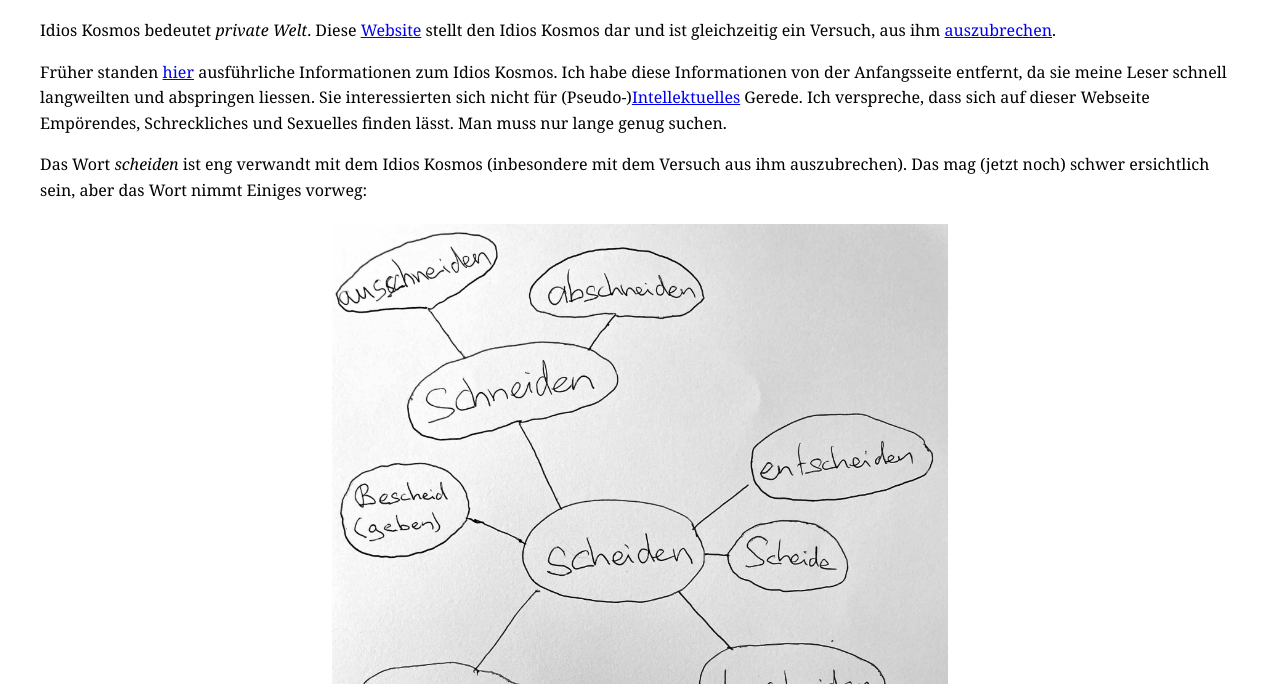
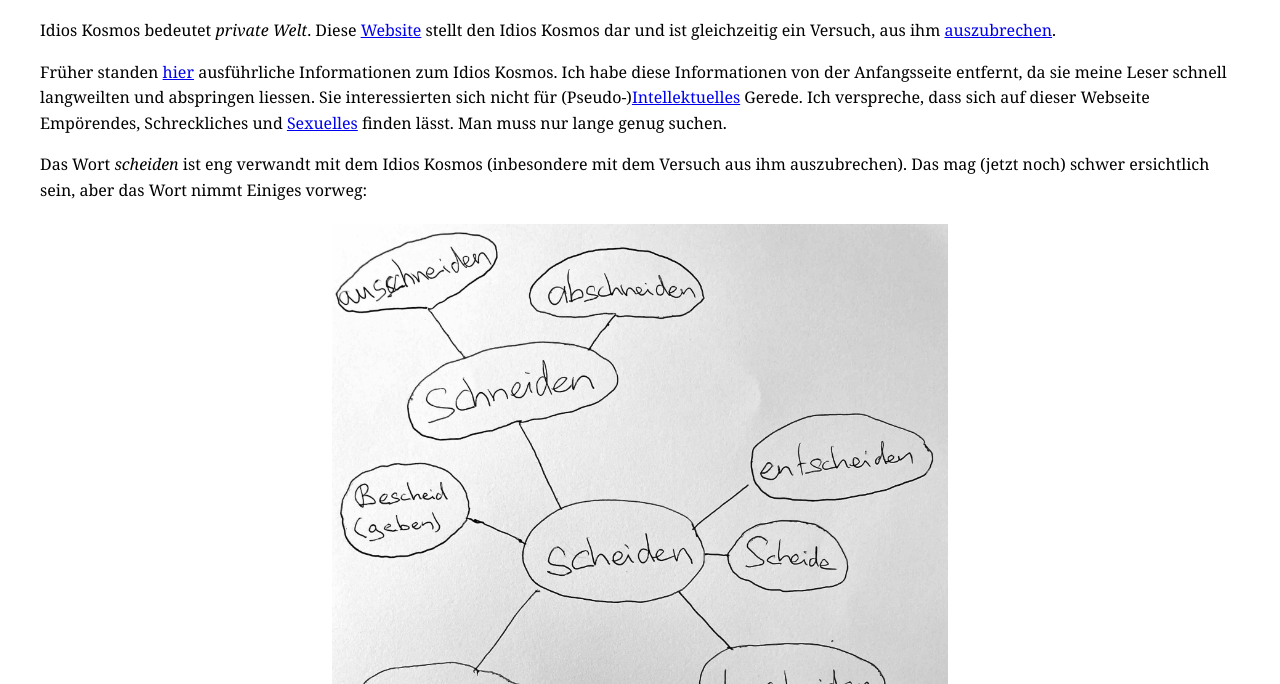
Before and after one commit to idioskosmos/idioskosmos, a plain HTML site: page ueber-den-idios-kosmos.html in a window 1280 px wide. Shown: the part 116-800 px from the top of the page. Drawn offline with Linux system fonts and the light colour scheme.

Commit message:
Revise Idios Kosmos introduction and add links
Updated the description of the Idios Kosmos to include a link to a new page on sexuality.

```diff
--- a/ueber-den-idios-kosmos.html
+++ b/ueber-den-idios-kosmos.html
@@ -12,7 +12,7 @@
 
   <h1>Über den Idios Kosmos</h1>
 <p>Idios Kosmos bedeutet <em>private Welt</em>. Diese <a href="webseite.html">Website</a> stellt den Idios Kosmos dar und ist gleichzeitig ein Versuch, aus ihm <a href="ausbrechen.html">auszubrechen</a>.
- <p>Früher standen <a href="ueber-den-idios-kosmos-2.html">hier</a> ausführliche Informationen zum Idios Kosmos. Ich habe diese Informationen von der Anfangsseite entfernt, da sie meine Leser schnell langweilten und abspringen liessen. Sie interessierten sich nicht für (Pseudo-)<a href="psychologie.html">Intellektuelles</a> Gerede. Ich verspreche, dass sich auf dieser Webseite Empörendes, Schreckliches und Sexuelles finden lässt. Man muss nur lange genug suchen. </p>
+ <p>Früher standen <a href="ueber-den-idios-kosmos-2.html">hier</a> ausführliche Informationen zum Idios Kosmos. Ich habe diese Informationen von der Anfangsseite entfernt, da sie meine Leser schnell langweilten und abspringen liessen. Sie interessierten sich nicht für (Pseudo-)<a href="psychologie.html">Intellektuelles</a> Gerede. Ich verspreche, dass sich auf dieser Webseite Empörendes, Schreckliches und <a href="ueber-die-liebe.html">Sexuelles</a> finden lässt. Man muss nur lange genug suchen. </p>
   <p>Das Wort <em>scheiden</em> ist eng verwandt mit dem Idios Kosmos (inbesondere mit dem Versuch aus ihm auszubrechen). Das mag (jetzt noch) schwer ersichtlich sein, aber das Wort nimmt Einiges vorweg: </p>
 <img class="seitenbild"
      src="handyfotos/scheiden-uebersicht.jpg"
```
